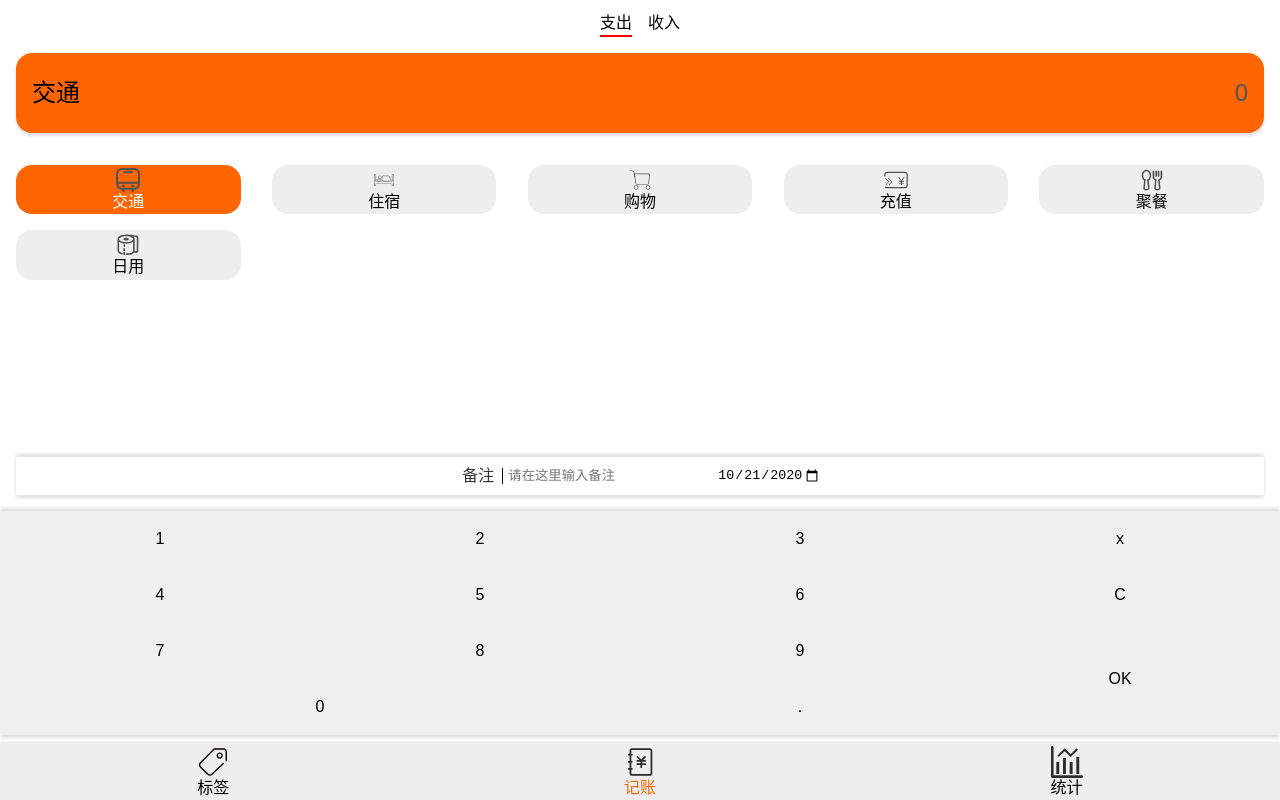
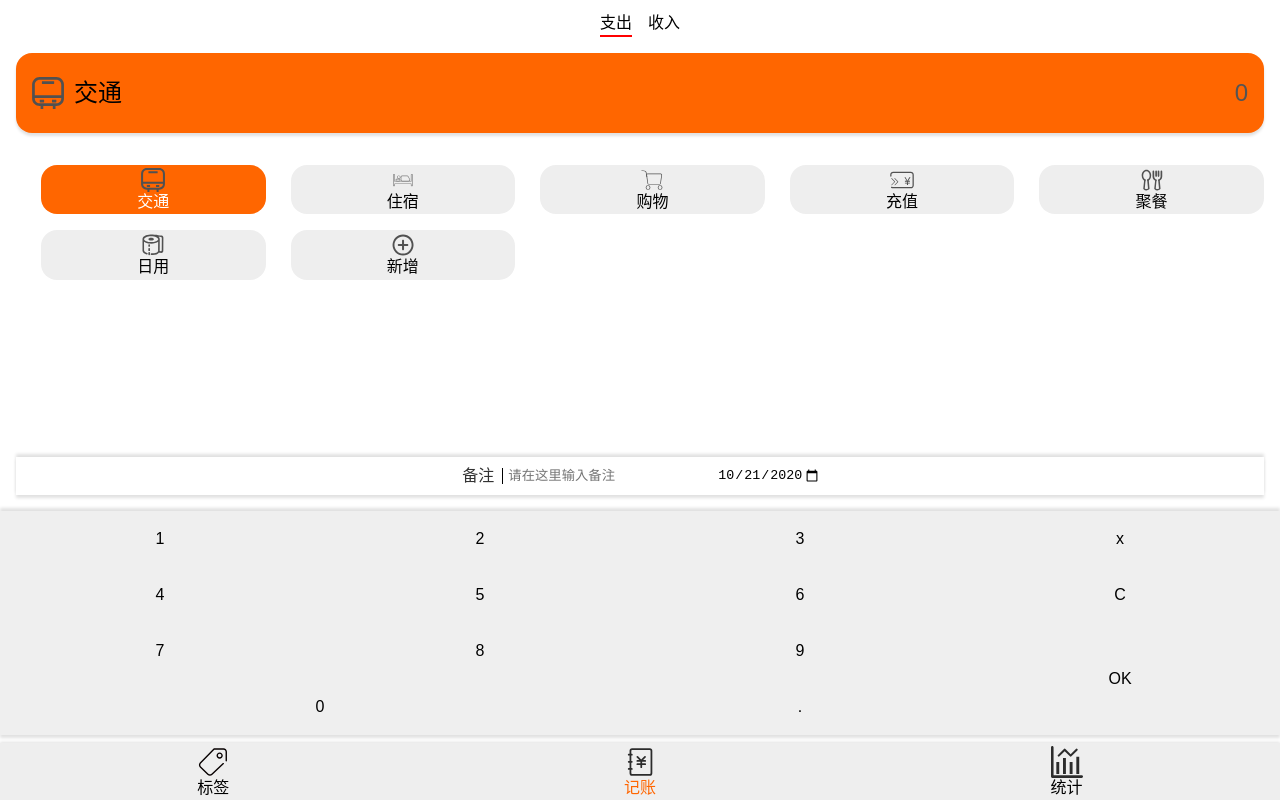
Before and after one commit to zhang4417/bookkeeper-react, a React app: page /#/money in a window 1280 px wide. Built offline with nearby package versions, Linux system fonts and the light colour scheme.

Commit message:
添加新增icon

```diff
--- a/src/view/money/Output.tsx
+++ b/src/view/money/Output.tsx
@@ -1,3 +1,4 @@
+import Icon from "components/Icon";
 import React from "react";
 import styled from "styled-components";
 
@@ -14,6 +15,10 @@ box-shadow:
     0 3px 3px rgb(225,225,225);
 >div{
     white-space:nowrap;
+    display:flex;
+    justify-content: center;
+    align-items: center;
+    >span{padding: 0 10px;}
 }
 >input{
     width:100%;
@@ -33,7 +38,10 @@ type Props = {
 function Output(props: Props) {
     return (
         <Wrapper>
-            <div>{props.tag.name}</div>
+            <div>
+                <Icon name={props.tag.icon} />
+                <span>{props.tag.name}</span>
+            </div>
             <input value={props.print} disabled />
         </Wrapper>
     )
--- a/src/view/money/TagList.tsx
+++ b/src/view/money/TagList.tsx
@@ -10,10 +10,11 @@ const Wrapper = styled.section`
     >ul{
         display:flex;
         flex-wrap:wrap;
-        justify-content:space-between;
+        justify-content:flex-start;
         >li{
             margin-top:8px;
             margin-bottom:8px;
+            margin-left:2%;
             background:#eee;
             border-radius:16px;
             width:18%;
@@ -62,8 +63,13 @@ function TagList() {
                             <Icon name={t.icon} />
                             <span>{t.name}</span>
                         </li>
+
                     )
                 })}
+                <li>
+                    <Icon name="xinzeng" />
+                    <span>新增</span>
+                </li>
             </ul>
         </Wrapper>
     )
```
Also changed, not shown: src/icons/tags/xinzeng.svg (added).
